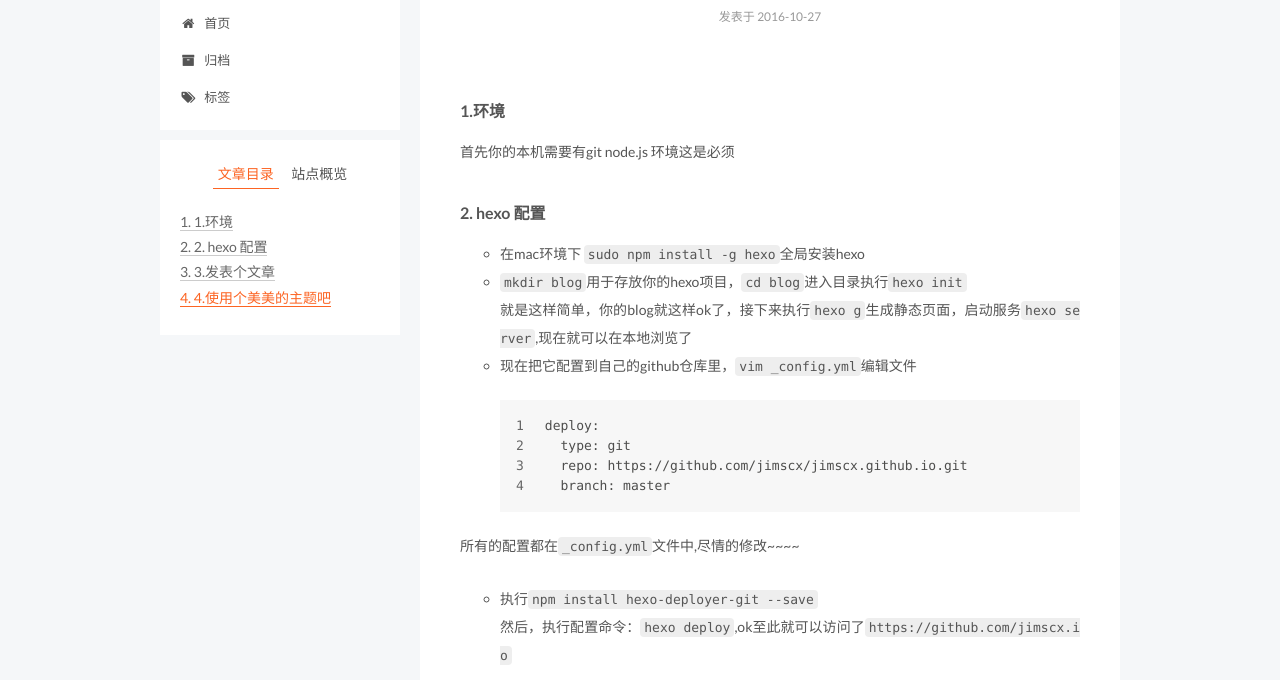
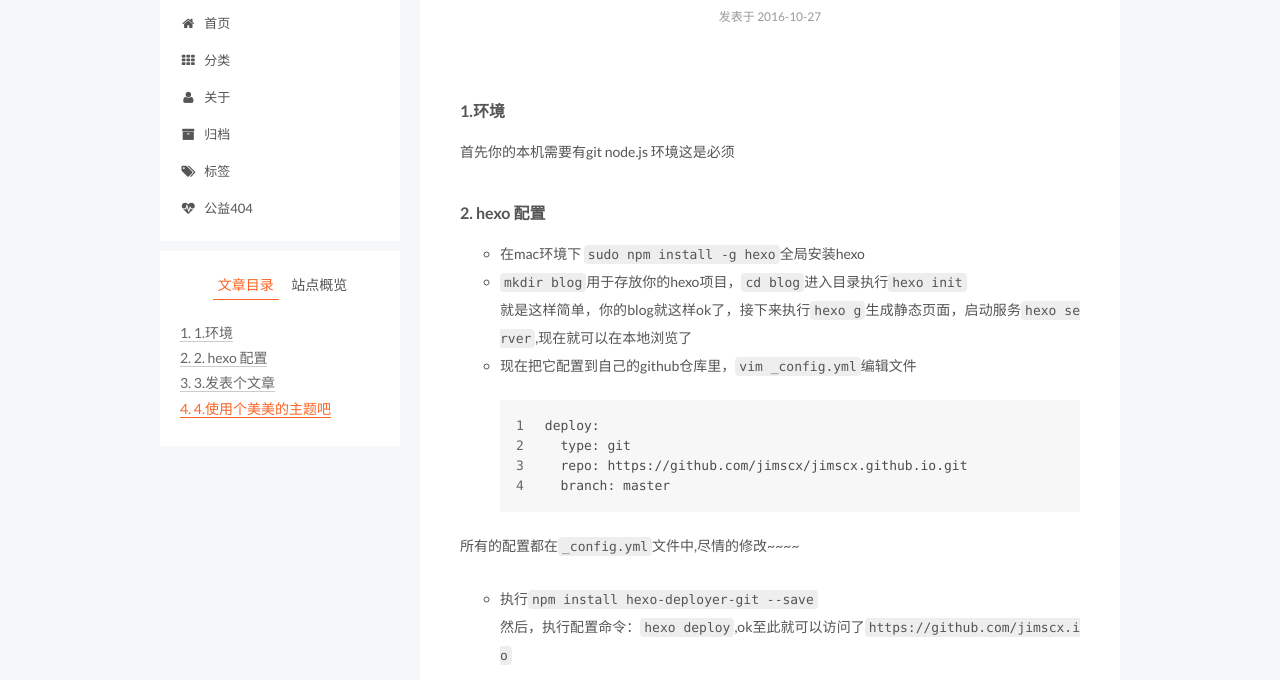
Before and after one commit to jimscx/jimscx.github.io, a plain HTML site: page 2016/10/27/hexo-生成blog/index.html in a window 1280 px wide. Shown: the part 120-800 px from the top of the page. Drawn offline with Linux system fonts and the light colour scheme.

Commit message:
Site updated: 2016-10-27 23:28:09

```diff
--- a/2016/10/27/hexo-生成blog/index.html
+++ b/2016/10/27/hexo-生成blog/index.html
@@ -191,6 +191,26 @@ mkdir blog用于存放你的hexo项目，cd blog进入目录执行hexo init就
         </li>
 
 
+        <li class="menu-item menu-item-categories">
+          <a href="/categories" rel="section">
+
+              <i class="menu-item-icon fa fa-fw fa-th"></i> <br />
+
+            分类
+          </a>
+        </li>
+
+
+        <li class="menu-item menu-item-about">
+          <a href="/about" rel="section">
+
+              <i class="menu-item-icon fa fa-fw fa-user"></i> <br />
+
+            关于
+          </a>
+        </li>
+
+
         <li class="menu-item menu-item-archives">
           <a href="/archives" rel="section">
 
@@ -207,6 +227,16 @@ mkdir blog用于存放你的hexo项目，cd blog进入目录执行hexo init就
               <i class="menu-item-icon fa fa-fw fa-tags"></i> <br />
 
             标签
+          </a>
+        </li>
+
+
+        <li class="menu-item menu-item-commonweal">
+          <a href="/404.html" rel="section">
+
+              <i class="menu-item-icon fa fa-fw fa-heartbeat"></i> <br />
+
+            公益404
           </a>
         </li>
 
--- a/css/main.css
+++ b/css/main.css
@@ -1549,7 +1549,7 @@ pre .javascript .function {
   width: 4px;
   height: 4px;
   border-radius: 50%;
-  background: #b899de;
+  background: #c13285;
 }
 .links-of-blogroll {
   font-size: 13px;
```
Also changed, not shown: archives/2016/10/index.html (+30 -0 lines), archives/2016/index.html (+30 -0 lines), archives/index.html (+30 -0 lines), index.html (+30 -0 lines).
